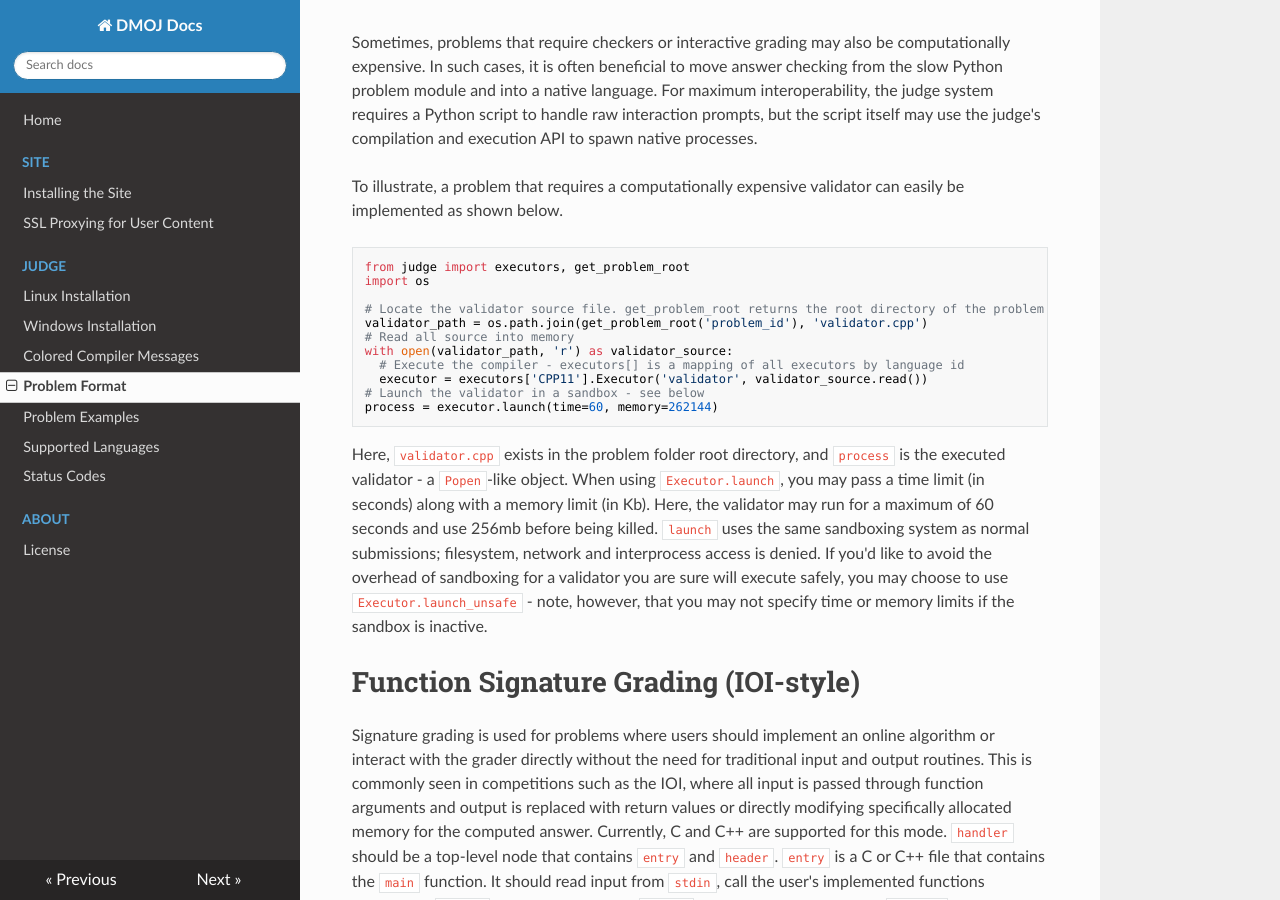
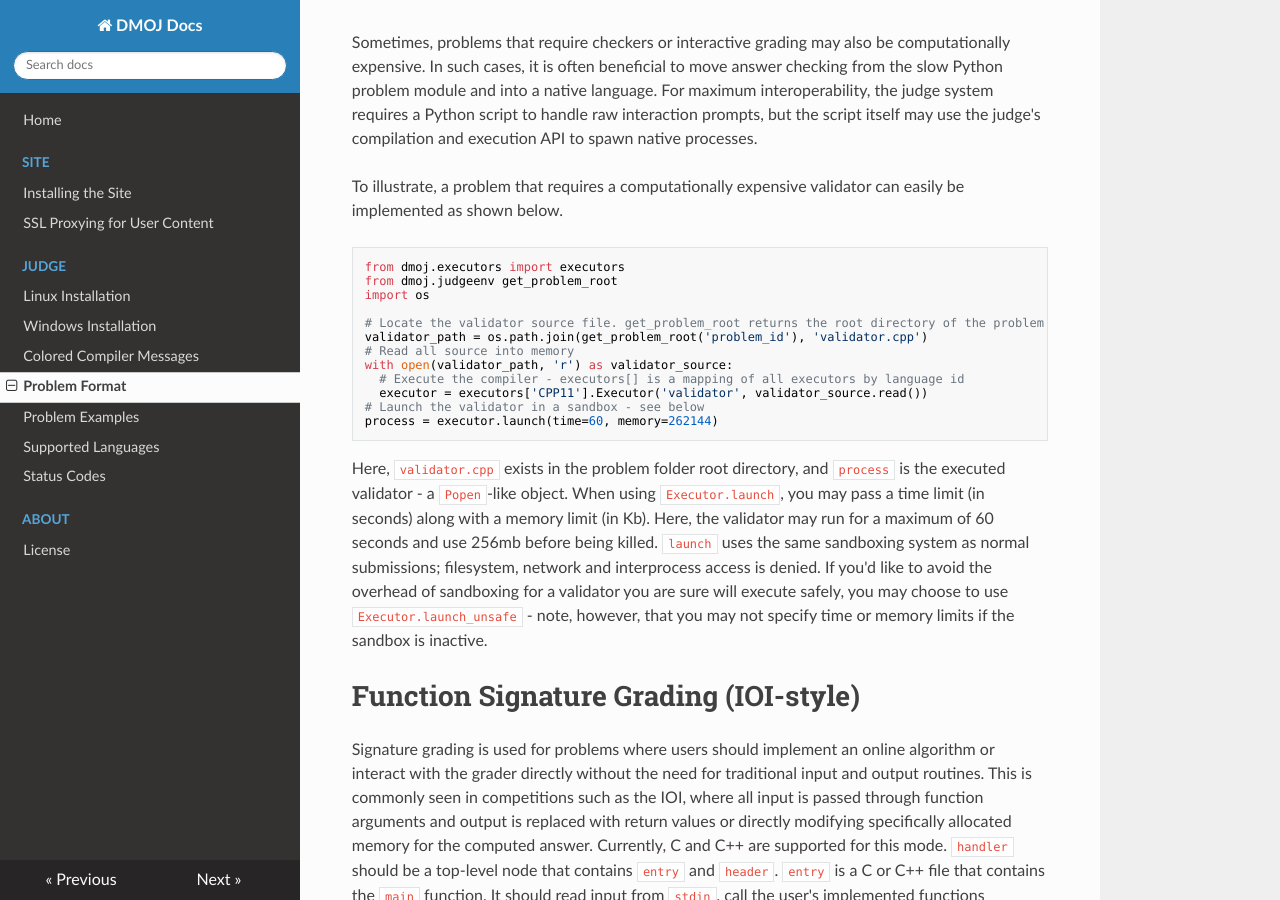
Before and after one commit to DMOJ/docs, an MkDocs documentation site: the page built from docs/judge/problem_format.md, in a window 1280 px wide and 900 px high, scrolled down 2994 px. Built offline with MkDocs 1.6.1, drawn with Linux system fonts in a browser that asks for light colours; nearby versions of some CDN libraries; old or Windows-style settings are respelled for this version of MkDocs.

Commit message:
Update problem_format.md

````diff
--- a/docs/judge/problem_format.md
+++ b/docs/judge/problem_format.md
@@ -99,7 +99,8 @@ Sometimes, problems that require checkers or interactive grading may also be com
 To illustrate, a problem that requires a computationally expensive validator can easily be implemented as shown below.
 
 ```python
-from judge import executors, get_problem_root
+from dmoj.executors import executors
+from dmoj.judgeenv get_problem_root
 import os
 
 # Locate the validator source file. get_problem_root returns the root directory of the problem passed by name.
````
